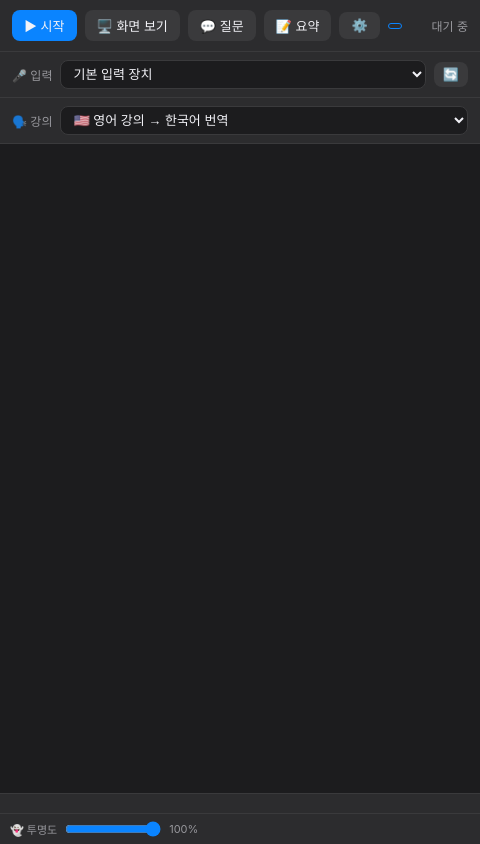
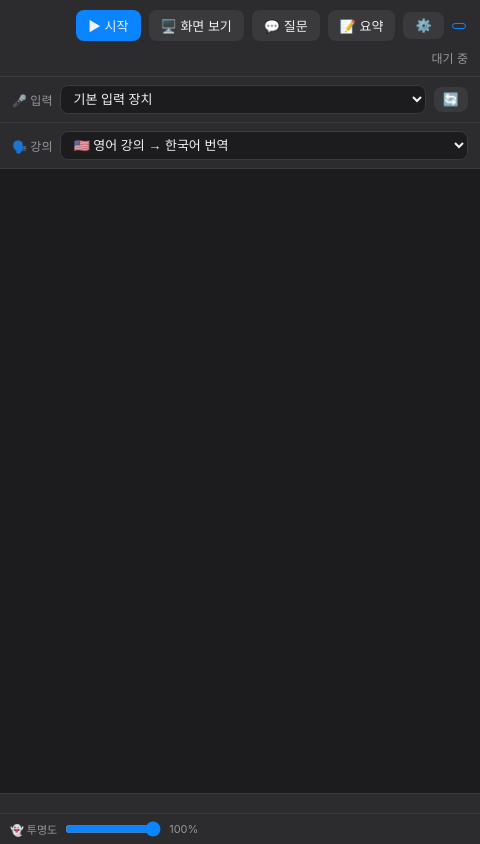
Before and after one commit to pmspms2000/assiedu, an Electron app: page src/renderer/index.html in a window 480 px wide. Drawn offline with Linux system fonts and the light colour scheme.

Commit message:
fix: 투명 창에서 상단 버튼 바 사라지는 문제 — titleBarStyle hidden + 신호등 위치, 헤더 드래그 이동

```diff
--- a/src/main.js
+++ b/src/main.js
@@ -31,6 +31,8 @@ function createWindow() {
     alwaysOnTop: true, // 수업 화면 위에 떠 있게
     transparent: true, // 배경만 투명하게 해 뒤 강의가 비치게 (글자는 CSS로 또렷 유지)
     backgroundColor: "#00000000",
+    titleBarStyle: "hidden", // 타이틀바는 숨기되 신호등 버튼(닫기/최소화)은 유지
+    trafficLightPosition: { x: 12, y: 14 },
     webPreferences: {
       preload: path.join(__dirname, "preload.js"),
       contextIsolation: true,
--- a/src/renderer/styles.css
+++ b/src/renderer/styles.css
@@ -19,9 +19,15 @@ header {
   align-items: center;
   flex-wrap: wrap;
   gap: 8px;
-  padding: 10px 12px;
+  padding: 10px 12px 10px 76px; /* 왼쪽: 신호등 버튼 자리 확보 */
   background: rgba(44, 44, 46, var(--bg-alpha));
   border-bottom: 1px solid #3a3a3c;
+  -webkit-app-region: drag; /* 타이틀바가 없으니 헤더로 창 이동 */
+}
+header button,
+header select,
+header input {
+  -webkit-app-region: no-drag; /* 버튼은 클릭 가능하게 */
 }
 button {
   background: #3a3a3c;
```
